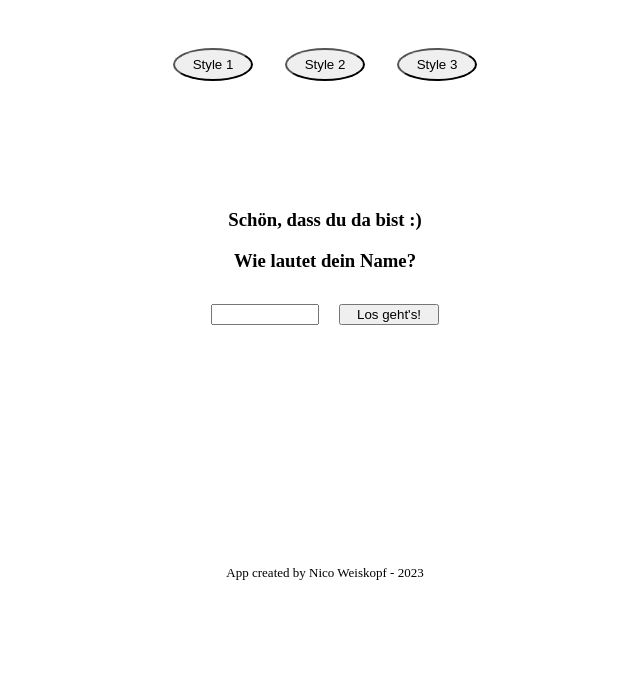
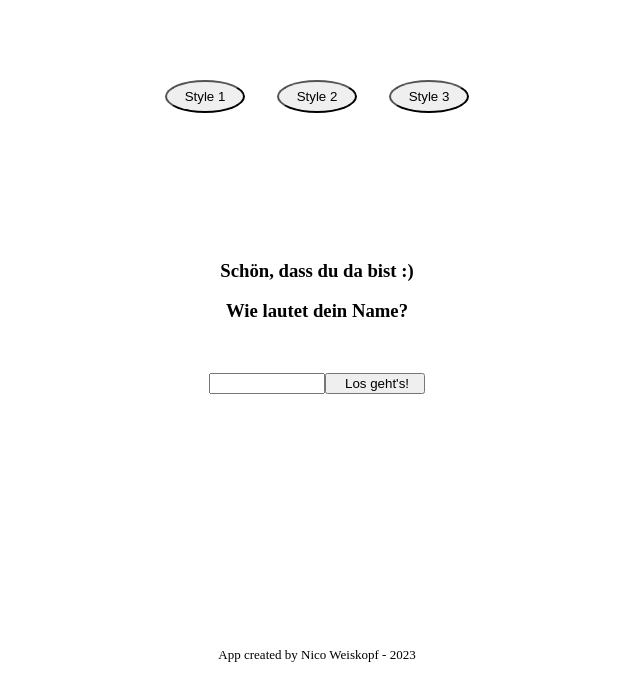
Before and after one commit to Bionic-o/letter_selector, a React (Create React App) app: page / in a window 1280 px wide. Shown: the top 700 px of the page, without its empty margins (323-963 px from the left). Built offline with nearby package versions, Linux system fonts and the light colour scheme.

Commit message:
relate style buttons to backgroundcolor

```diff
--- a/src/components/StartPage.css
+++ b/src/components/StartPage.css
@@ -1,16 +1,17 @@
 body {
     width: 100%;
     height: 100%;
+    margin: 0px;
 }
 
 .app {
     text-align: center;
-    margin: 2rem;
+    padding: 2rem;
 }
 
 .styleButtons {
-    margin-bottom: 8rem;
-    margin-top: 3rem;
+    padding-bottom: 8rem;
+    padding-top: 3rem;
 }
 
 .style1 {
@@ -35,23 +36,23 @@ body {
 
 }
 .name {
-    margin-bottom: 2rem;
+    padding-bottom: 2rem;
 }
 .input {
     width: 100px;
-    margin-right: 10px;
+    padding-right: 10px;
 }
 .button {
     width: 100px;
-    margin-left: 10px;
+    padding-left: 10px;
 }
 .footer {
     font-size: small;
     display: flex;
     justify-content: center;
     align-items: flex-end;
-    margin-bottom: 2rem;
-    margin-top: 15rem;
+    padding-bottom: 2rem;
+    padding-top: 15rem;
 }
 
 
@@ -63,13 +64,13 @@ body {
 }
 
 .hallo {
-    margin-top: 4rem;
+    padding-top: 4rem;
 }
 .text {
-    margin-bottom: 6rem;
+    padding-bottom: 6rem;
 }
 .start {
-    margin-bottom: 4rem;
+    padding-bottom: 4rem;
     border-radius: 50%;
     width: 100px;
     height: 100px;
--- a/src/components/StartPage.js
+++ b/src/components/StartPage.js
@@ -5,13 +5,80 @@ import "./StartPage.css"
 
 function StartPage () {
     const [userName, setUserName] = useState("")
+    const [redBackground, setRedBackground] = useState(false)
+    const [blueBackground, setBlueBackground] = useState(false)
+    const [yellowBackground, setYellowBackground] = useState(false)
+    //const [changeSwitch, setChangeSwitch] = useState(false)
+    const [backgroundColor, setBackgroundColor] = useState("")
     console.log(userName)
+
+    const onClickHandlerRed = (red) => {
+        setRedBackground(current => !current)
+        if (redBackground === false) {
+            setBlueBackground(false)
+            setYellowBackground(false)
+            setBackgroundColor('#ff2800')
+            return red
+        }
+
+    }
+    const onClickHandlerBlue = (blue) => {
+        setBlueBackground(current => !current)
+        if (blueBackground === false) {
+            setRedBackground(false)
+            setYellowBackground(false)
+            setBackgroundColor('#003366')
+            return blue
+        }
+    }
+    const onClickHandlerYellow = (yellow) => {
+        setYellowBackground(current => !current)
+        if (yellowBackground === false) {
+            setRedBackground(false)
+            setBlueBackground(false)
+            setBackgroundColor('#ffda40')
+            return yellow
+        }
+    }
+    /* const onClickHandler = () => {
+        setChangeSwitch(current=>!current)
+    } */
+
+/*     const changeColor = (color) => {
+        if (redBackground === true) {
+            setBlueBackground(false)
+            setYellowBackground(false)
+            setBackgroundColor('#ff2800')
+            return color
+        }
+        if (blueBackground === true) {
+            setRedBackground(false)
+            setYellowBackground(false)
+            setBackgroundColor('#003366')
+            return color
+        }
+        if (yellowBackground === true) {
+            setRedBackground(false)
+            setBlueBackground(false)
+            setBackgroundColor('#ffda40')
+            return color
+        } else {
+            setBackgroundColor('ff2800')
+        }
+    } */
+
+    console.log('Style1', redBackground)
+    console.log('Style2', blueBackground)
+    console.log('Style3', yellowBackground)
+    console.log(backgroundColor)
+
+
     return (
-        <div className="app">
+        <div className="app" style={{backgroundColor: `${backgroundColor}`}}>
             <div className="styleButtons">
-                <button className="style1">Style 1</button>
-                <button className="style2">Style 2</button>
-                <button className="style3">Style 3</button>
+                <button className="style1" onClick={onClickHandlerRed}>Style 1</button>
+                <button className="style2" onClick={onClickHandlerBlue}>Style 2</button>
+                <button className="style3" onClick={onClickHandlerYellow}>Style 3</button>
             </div>
             <div>
                 <h3 className="welcome">Schön, dass du da bist :)</h3>
```
